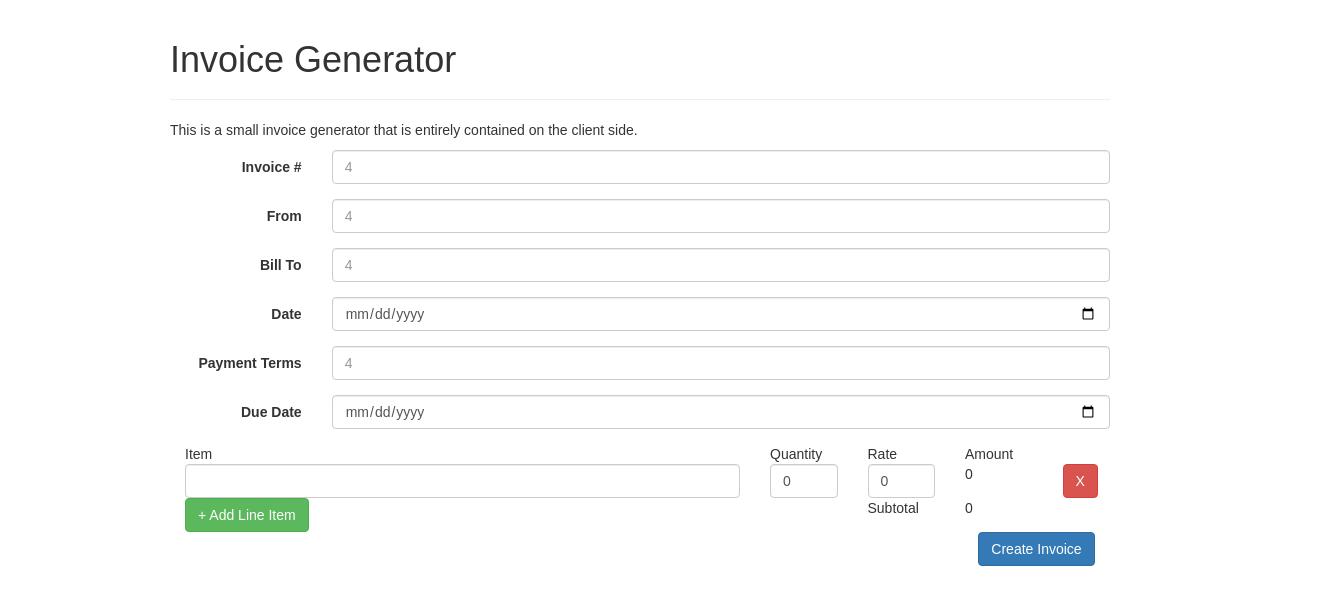
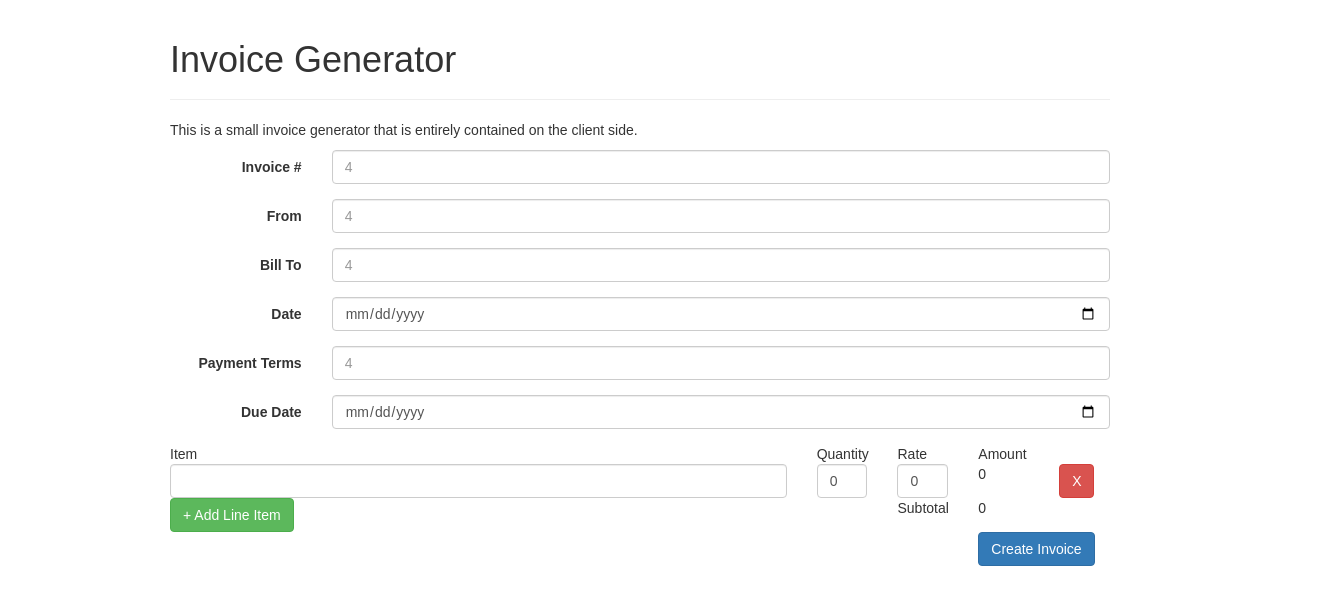
Before and after one commit to cg50x/invoice-generator, a React (Create React App) app: page / in a window 1280 px wide. Shown: the top 604 px of the page, 1340 px wide, since content can reach past the window. Built offline with nearby package versions, Linux system fonts and the light colour scheme.

Commit message:
lineItemList - Remove Grid component so that the line item list aligns correctly with the form

```diff
--- a/src/LineItemList.js
+++ b/src/LineItemList.js
@@ -7,7 +7,8 @@ import {
   Grid,
   Row,
   Col,
-  FormControl
+  FormControl,
+  FormGroup
 } from 'react-bootstrap';
 
 class LineItemList extends Component {
@@ -43,7 +44,7 @@ class LineItemList extends Component {
 		let lineItemRows = lineItems.map((lineItem, index) => {
 			return (
 			  <Row key={index}>
-              <Col sm={6}>
+              <Col sm={8}>
                 <FormControl type="text" value={lineItem.description} onChange={this.onLineItemDescriptionChange.bind(this, index)}/>
               </Col>
               <Col sm={1}>
@@ -64,9 +65,9 @@ class LineItemList extends Component {
 			return sum + lineItem.quantity * lineItem.rate;
 		}, 0);
 		return (
-            <Grid>
+      <div>
         <Row>
-                <Col sm={6}>Item</Col>
+          <Col sm={8}>Item</Col>
           <Col sm={1}>Quantity</Col>
           <Col sm={1}>Rate</Col>
           <Col sm={1}>Amount</Col>
@@ -74,7 +75,7 @@ class LineItemList extends Component {
         </Row>
         {lineItemRows}
         <Row>
-              	<Col sm={6}>
+        	<Col sm={8}>
             <Button bsStyle="success" onClick={this.props.onLineItemAddClick}>+ Add Line Item</Button>
           </Col>
           <Col sm={1}></Col>
@@ -82,7 +83,7 @@ class LineItemList extends Component {
           <Col sm={1}>{lineItemsTotal}</Col>
           <Col sm={1}></Col>
         </Row>
-            </Grid>
+      </div>
           );
 	}
 }
```
Lines whose indentation alone changed are shown as unchanged.
